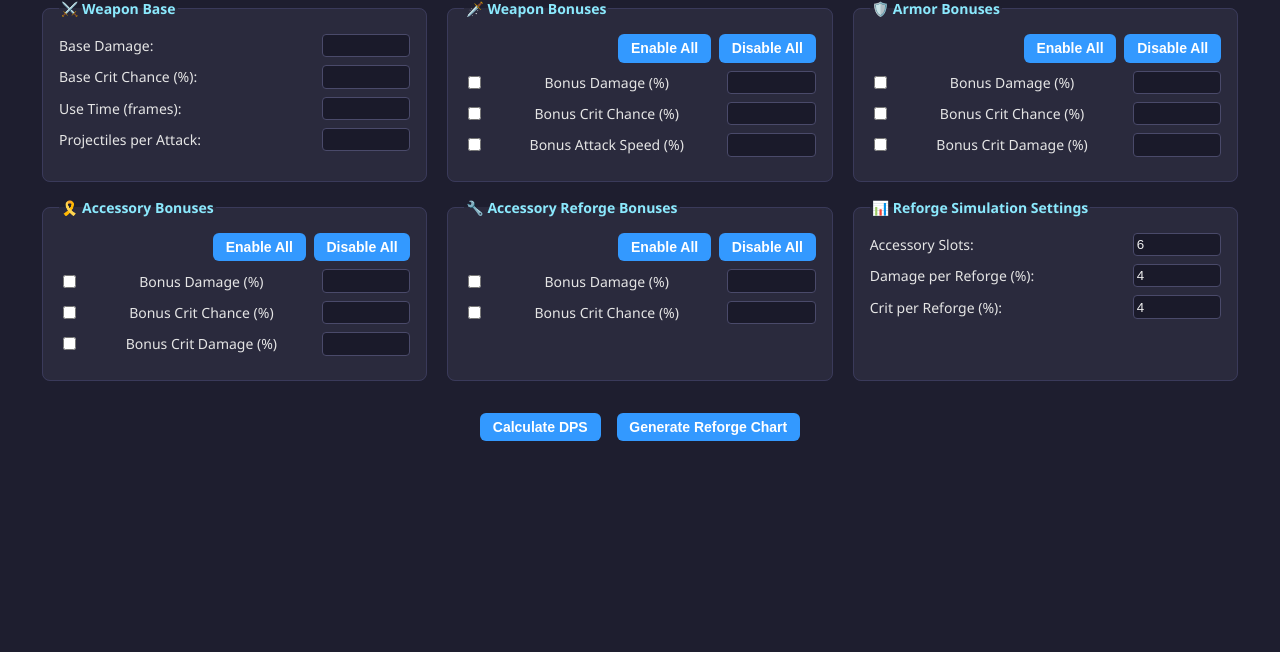
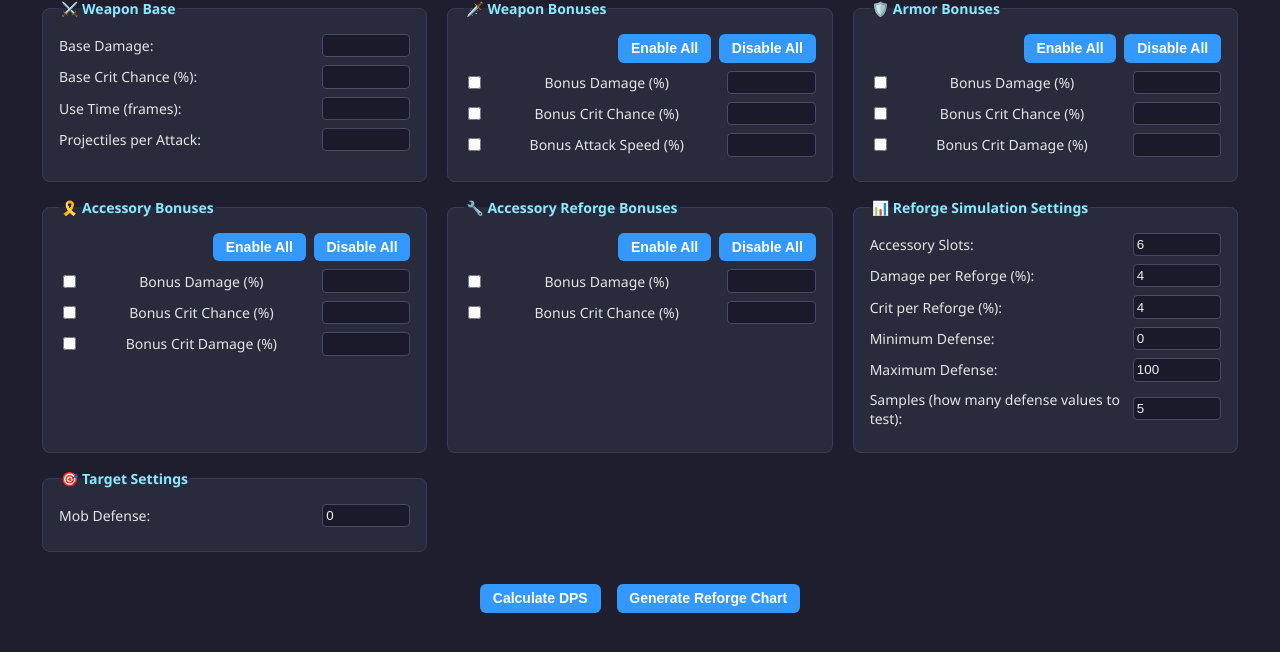
Before and after one commit to MeWoash/terraria_dmg_calculator, a Flask app: page / in a window 1280 px wide. Shown: the part 90-742 px from the top of the page. Run offline with Flask 3, Linux system fonts and the light colour scheme.

Commit message:
mob defense

```diff
--- a/app.py
+++ b/app.py
@@ -17,6 +17,7 @@ def calculate_dps_from_form(form):
     base_crit = float(form.get('base_crit', 0))
     use_time = float(form.get('use_time', 1))
     projectiles = float(form.get('projectiles', 1))
+    mob_defense = float(form.get('mob_defense', 0))
 
     # weapon prefix
     bonus_dmg_prefix = get_bonus(form, 'bonus_dmg_prefix', 0.01)
@@ -42,18 +43,23 @@ def calculate_dps_from_form(form):
     crit_multiplier = 2 + bonus_crit_dmg_set + bonus_crit_dmg_eq
 
     total_damage = prefixed_base_dmg * (1 + total_bonus_dmg)
-    avg_hit = total_damage * (1 + (total_crit_chance / 100) * (crit_multiplier - 1))
+
+    # mob defense correction
+    effective_damage = max(total_damage - (mob_defense / 2), 1)
+
+    # final damage calculation
+    avg_hit = effective_damage * (1 + (total_crit_chance / 100) * (crit_multiplier - 1))
     real_use_time = use_time * (1 - bonus_speed_prefix)
     attacks_per_sec = 60 / real_use_time if real_use_time > 0 else 0
     dps = avg_hit * attacks_per_sec * projectiles
 
     return {
         'total_damage': total_damage,
+        'effective_damage': effective_damage,
         'avg_hit': avg_hit,
         'crit_chance': total_crit_chance,
         'dps': dps
     }
-
 
 
 @app.route('/', methods=['GET', 'POST'])
@@ -81,34 +87,45 @@ def heatmap():
     accessory_slots = int(form.get('accessory_slots', 6))
     per_item_dmg = float(form.get('per_item_dmg', 4)) / 100
     per_item_crit = float(form.get('per_item_crit', 4))
+    def_min = int(form.get('def_min', 0))
+    def_max = int(form.get('def_max', 100))
+    def_samples = int(form.get('def_samples', 5))
+    def_values = np.linspace(def_min, def_max, def_samples, dtype=int)
 
-    dps_values, labels = [], []
+    all_dps = {mob_def: [] for mob_def in def_values}
+    labels = []
 
     for dmg_count in range(accessory_slots + 1):
         crit_count = accessory_slots - dmg_count
-        modified_form = dict(form)
-        modified_form.update({
-            'bonus_dmg_reforge': str(dmg_count * per_item_dmg * 100),
-            'bonus_crit_reforge': str(crit_count * per_item_crit),
-            'enable_bonus_dmg_reforge': 'on',
-            'enable_bonus_crit_reforge': 'on'
-        })
+        label = f"{dmg_count}xDMG\n{crit_count}xCRIT"
+        labels.append(label)
 
-        try:
+        for mob_def in def_values:
+            modified_form = dict(form)
+            modified_form.update({
+                'bonus_dmg_reforge': str(dmg_count * per_item_dmg * 100),
+                'bonus_crit_reforge': str(crit_count * per_item_crit),
+                'enable_bonus_dmg_reforge': 'on',
+                'enable_bonus_crit_reforge': 'on',
+                'mob_defense': str(mob_def)
+            })
             stats = calculate_dps_from_form(modified_form)
-            dps_values.append(stats["dps"])
-            labels.append(f"{dmg_count}xDMG\n{crit_count}xCRIT")
-        except Exception as e:
-            print(f"Reforge error ({dmg_count} dmg, {crit_count} crit): {e}")
+            all_dps[mob_def].append(stats["dps"])
 
-    if not dps_values:
-        return "No valid DPS results could be calculated", 500
+    avg_dps = np.mean(list(all_dps.values()), axis=0)
+    avg_img = draw_bar_chart(avg_dps, labels, "Average DPS across defenses")
 
-    img_base64 = draw_bar_chart(dps_values, labels, accessory_slots)
-    return render_template("realistic_reforge.html", image_data=img_base64)
+    individual_imgs = []
+    max_charts = 6
+    step = max(1, len(def_values) // max_charts)
+    for mob_def in def_values[::step]:
+        chart = draw_bar_chart(all_dps[mob_def], labels, f"Defense: {mob_def}")
+        individual_imgs.append((mob_def, chart))
+
+    return render_template("realistic_reforge.html", avg_image=avg_img, charts=individual_imgs)
 
 
-def draw_bar_chart(dps_values, labels, accessory_slots):
+def draw_bar_chart(dps_values, labels, title, accessory_slots=None):
     fig, ax = plt.subplots(figsize=(12, 7))
 
     best_index = int(np.argmax(dps_values))
@@ -134,16 +151,17 @@ def draw_bar_chart(dps_values, labels, accessory_slots):
             transform=ax.transAxes, fontsize=13, ha='center', color='lightgreen')
 
     ax.set_ylabel("DPS")
-    ax.set_title(f"Reforge DPS ({accessory_slots} Accessory Slots)")
+    ax.set_title(title)
 
     y_min = min(dps_values) * 0.95
     y_max = max(dps_values) * 1.1
     ax.set_ylim(y_min, y_max)
 
-    base_dps = dps_values[accessory_slots // 2]
-    ax.axhline(base_dps, color='orange', linestyle='--', linewidth=1)
-    ax.text(len(dps_values) - 1, base_dps + (y_max - y_min) * 0.01,
-            f'AVG DPS: {int(base_dps)}', ha='right', color='orange', fontsize=10)
+    if accessory_slots is not None:
+        base_dps = dps_values[accessory_slots // 2]
+        ax.axhline(base_dps, color='orange', linestyle='--', linewidth=1)
+        ax.text(len(dps_values) - 1, base_dps + (y_max - y_min) * 0.01,
+                f'AVG DPS: {int(base_dps)}', ha='right', color='orange', fontsize=10)
 
     plt.xticks(rotation=45)
     plt.tight_layout()
--- a/templates/index.html
+++ b/templates/index.html
@@ -114,6 +114,23 @@
         <label>Crit per Reforge (%):
           <input type="number" name="per_item_crit" step="1" value="{{ form_data.get('per_item_crit', 4) }}">
         </label>
+        <label>Minimum Defense:
+            <input type="number" name="def_min" step="1" value="{{ form_data.get('def_min', 0) }}">
+        </label>
+        <label>Maximum Defense:
+            <input type="number" name="def_max" step="1" value="{{ form_data.get('def_max', 100) }}">
+        </label>
+        <label>Samples (how many defense values to test):
+            <input type="number" name="def_samples" step="1" value="{{ form_data.get('def_samples', 5) }}">
+        </label>
+      </fieldset>
+
+      <fieldset>
+        <legend>🎯 Target Settings</legend>
+        <label>Mob Defense:
+          <input type="number" name="mob_defense" step="1" min="0"
+                 value="{{ form_data.get('mob_defense', 0) }}">
+        </label>
       </fieldset>
 
     </div>
```
Also changed, not shown: templates/realistic_reforge.html (+13 -20 lines).
